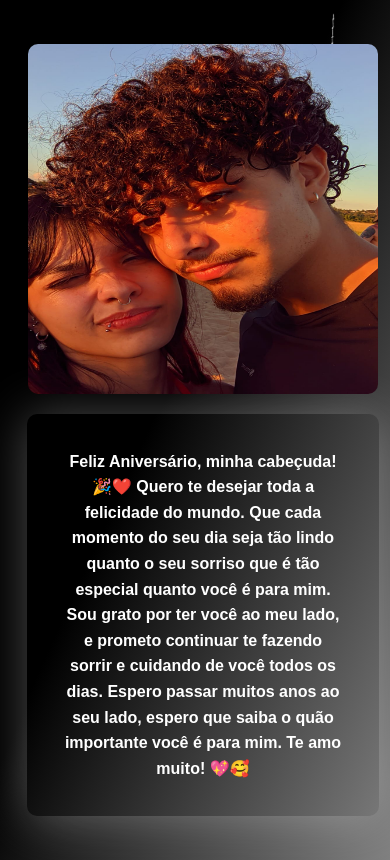
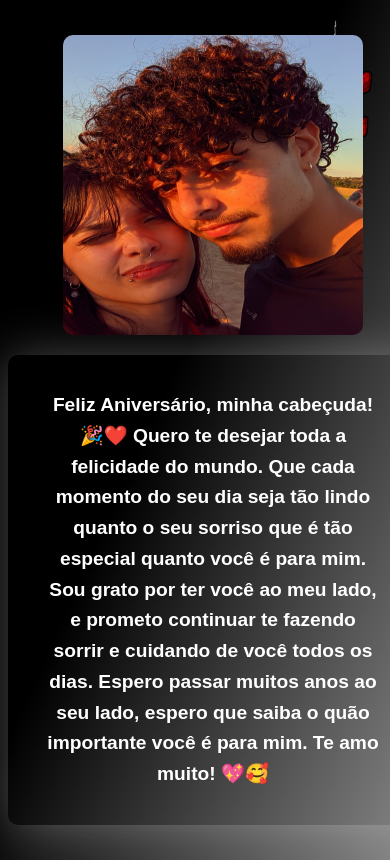
Before and after one commit to kauaMatos05/aniversario, a plain HTML site: page index.html in a window 390 px wide. Shown: the top 860 px of the page. Drawn offline with Linux system fonts and the light colour scheme.

Commit message:
Update style.css

```diff
--- a/src/style.css
+++ b/src/style.css
@@ -1,27 +1,28 @@
 body {
     background: linear-gradient(to bottom right, black 44%, gray);
     width: 100%;
-    height: 100vh; /* Correção aqui */
+    height: 100vh;
     display: flex;
     flex-direction: column;
     align-items: center;
     justify-content: center;
     overflow: hidden;
+    padding: 0 10px; /* Pequena margem para evitar cortes na tela */
 }
 
-/* Ajusta a posição das imagens */
+/* Ajuste da aranha e das teias */
 .small img.aranha {
     position: absolute;
-    top: 10px;
-    right: 10px;
-    width: 200px; /* Reduzi um pouco para melhor adaptação */
+    top: 5%;
+    right: 5%;
+    width: 200px;
     height: auto;
 }
 
 .small img.teia,
 .small img.teia2 {
     position: absolute;
-    width: 180px; /* Tornando um pouco menor */
+    width: 180px;
     height: auto;
 }
 
@@ -35,13 +36,13 @@ body {
     right: 17%;
 }
 
-/* Responsividade das imagens */
+/* Ajuste para responsividade */
 .imgs {
     position: relative;
-    width: 90vw; /* Ajusta ao tamanho da tela */
+    width: 90vw; /* Usa largura relativa */
     max-width: 350px;
     height: auto;
-    aspect-ratio: 1/1; /* Mantém o formato quadrado */
+    aspect-ratio: 1/1;
     overflow: hidden;
     border-radius: 10px;
 }
@@ -58,11 +59,11 @@ body {
     opacity: 1;
 }
 
-/* Estilização da mensagem */
+/* Caixa da mensagem */
 .container {
     box-shadow: 0 2px 50px rgba(255, 255, 255, 0.3);
     border-radius: 10px;
-    width: 80%; /* Ajuste para telas menores */
+    width: 80%;
     max-width: 800px;
     margin-top: 20px;
     text-align: center;
@@ -70,25 +71,38 @@ body {
     padding: 20px;
 }
 
+/* Ajuste do texto */
 .container h3 {
-    font-size: 1.2rem; /* Usa REM para se adaptar */
+    font-size: 1.5rem; /* Maior para melhor leitura */
     line-height: 1.6;
     font-family: Arial, sans-serif;
     margin: 20px;
 }
 
-/* Responsividade para telas menores */
+/* RESPONSIVIDADE PARA TELAS MENORES */
 @media (max-width: 600px) {
     .small img.aranha {
         width: 120px;
+        top: 2%;
+        right: 2%;
     }
 
+    .small img.teia,
     .small img.teia2 {
         width: 130px;
     }
 
+    .imgs {
+        width: 95vw; /* Ajusta ao tamanho da tela */
+        max-width: 300px;
+    }
+
+    .container {
+        width: 95%;
+    }
+
     .container h3 {
-        font-size: 1rem;
+        font-size: 1.2rem;
         margin: 15px;
     }
 }
```
